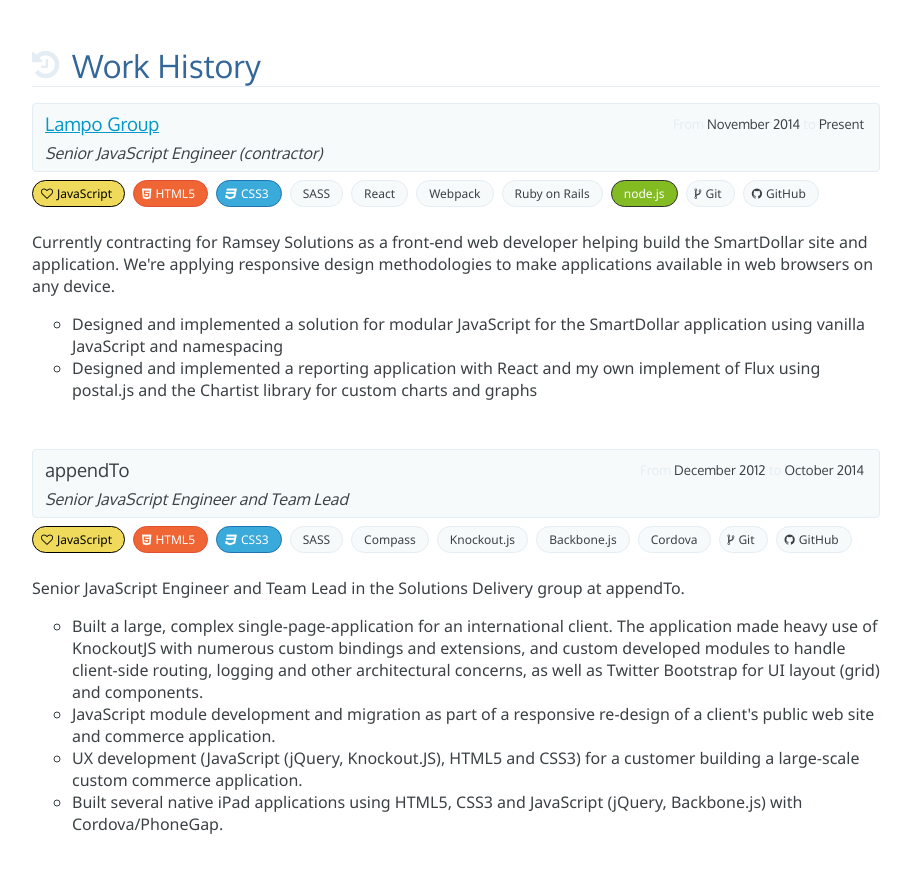
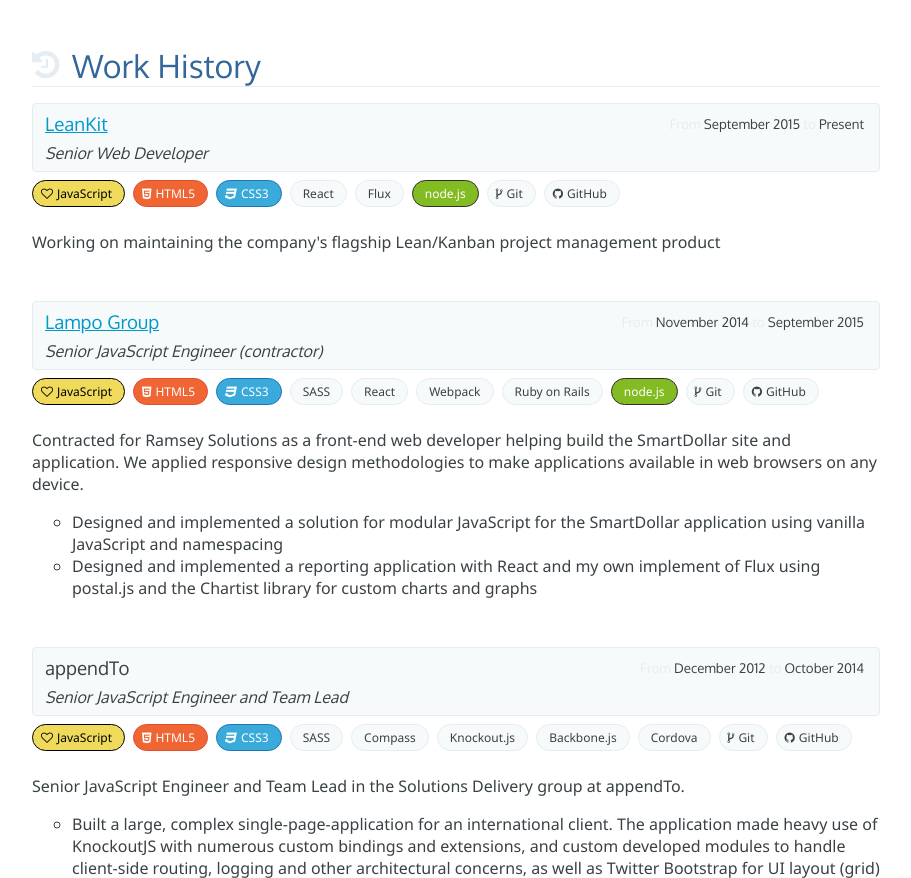
Before and after one commit to ryexley/ryexley.github.io, a website: page index.html in a window 1280 px wide. Shown: the part 1117-1995 px from the top of the page, without its empty margins (184-1095 px from the left). Drawn offline with nearby package versions, Linux system fonts and the light colour scheme.

Commit message:
Updated with current employment information

```diff
--- a/index.html
+++ b/index.html
@@ -143,6 +143,35 @@
               <div class="work-history--summary">
                 <header>
                   <h3 class="work-history--entry-company">
+                      <a href="http://leankit.com">LeanKit</a>
+                  </h3>
+                  <h4 class="work-history--entry-position">Senior Web Developer</h4>
+                </header>
+                <h5 class="work-history--entry-dates">
+                  <span class="work-history--entry-date-from-label">From</span>
+                  <span class="work-history--entry-date-from">September 2015</span>
+                  <span class="work-history--entry-date-to-label">to</span>
+                  <span class="work-history--entry-date-to">Present</span>
+                </h5>
+                <ul class="keyword-list work-history--entry-keywords">
+                  <li class="keyword work-history--entry-keyword keyword-JavaScript">JavaScript</li>
+                  <li class="keyword work-history--entry-keyword keyword-HTML5">HTML5</li>
+                  <li class="keyword work-history--entry-keyword keyword-CSS3">CSS3</li>
+                  <li class="keyword work-history--entry-keyword keyword-React">React</li>
+                  <li class="keyword work-history--entry-keyword keyword-Flux">Flux</li>
+                  <li class="keyword work-history--entry-keyword keyword-nodejs">node.js</li>
+                  <li class="keyword work-history--entry-keyword keyword-Git">Git</li>
+                  <li class="keyword work-history--entry-keyword keyword-GitHub">GitHub</li>
+                </ul>
+              </div>
+              <div class="work-history--body">
+                <p class="work-history--entry-summary">Working on maintaining the company&#x27;s flagship Lean/Kanban project management product</p>
+              </div>
+              </li>
+              <li class="work-history--entry">
+              <div class="work-history--summary">
+                <header>
+                  <h3 class="work-history--entry-company">
                       <a href="http://daveramsey.com">Lampo Group</a>
                   </h3>
                   <h4 class="work-history--entry-position">Senior JavaScript Engineer (contractor)</h4>
@@ -151,7 +180,7 @@
                   <span class="work-history--entry-date-from-label">From</span>
                   <span class="work-history--entry-date-from">November 2014</span>
                   <span class="work-history--entry-date-to-label">to</span>
-                  <span class="work-history--entry-date-to">Present</span>
+                  <span class="work-history--entry-date-to">September 2015</span>
                 </h5>
                 <ul class="keyword-list work-history--entry-keywords">
                   <li class="keyword work-history--entry-keyword keyword-JavaScript">JavaScript</li>
@@ -167,7 +196,7 @@
                 </ul>
               </div>
               <div class="work-history--body">
-                <p class="work-history--entry-summary">Currently contracting for Ramsey Solutions as a front-end web developer helping build the SmartDollar site and application. We&#x27;re applying responsive design methodologies to make applications available in web browsers on any device.</p>
+                <p class="work-history--entry-summary">Contracted for Ramsey Solutions as a front-end web developer helping build the SmartDollar site and application. We applied responsive design methodologies to make applications available in web browsers on any device.</p>
                 <ul class="work-history--entry-highlights">
                   <li class="work-history--entry-highlight">Designed and implemented a solution for modular JavaScript for the SmartDollar application using vanilla JavaScript and namespacing</li>
                   <li class="work-history--entry-highlight">Designed and implemented a reporting application with React and my own implement of Flux using postal.js and the Chartist library for custom charts and graphs</li>
@@ -211,7 +240,16 @@
                 </ul>
               </div>
               </li>
+          </ul>
+        </div>
+        <h4 class="older-work-history-header">More work history</h4>
+        <div class="work-history--older">
+          <ul class="work-history--older-list">
               <li class="work-history--entry">
+                <div class="older-work-history--entry--toggle" data-toggle=".older-work-history--entry">
+                  Food Donation Connection // Senior Software Developer // From September 2011 to December 2012 <i class="fa fa-angle-down"></i>
+                </div>
+                <div class="older-work-history--entry hide">
                   <div class="work-history--summary">
                     <header>
                       <h3 class="work-history--entry-company">
@@ -240,12 +278,8 @@
                   <div class="work-history--body">
                     <p class="work-history--entry-summary">Built data-driven web applications and backend services. Single-page JavaScript applications using Backbone.js and jQuery, with HTML5 and LESS/CSS, calling a HTTP/Hypermedia API written with the Nancy framework in C# on the server side.</p>
                   </div>
+                </div>
               </li>
-          </ul>
-        </div>
-        <h4 class="older-work-history-header">More work history</h4>
-        <div class="work-history--older">
-          <ul class="work-history--older-list">
               <li class="work-history--entry">
                 <div class="older-work-history--entry--toggle" data-toggle=".older-work-history--entry">
                   Scripps Networks // Senior Software Developer // From July 2008 to August 2011 <i class="fa fa-angle-down"></i>
```
Also changed, not shown: src/resume.json (+11 -2 lines), README.md. Lines whose indentation alone changed are shown as unchanged.
